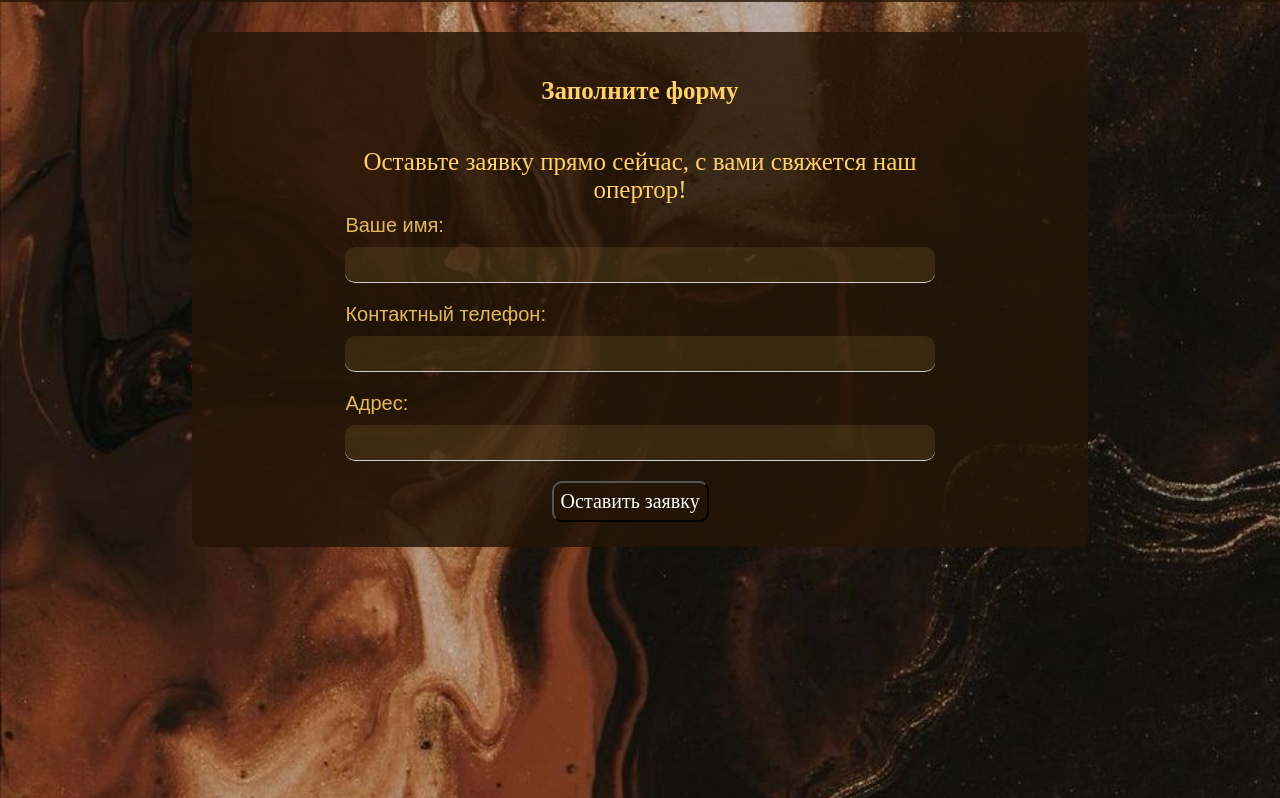
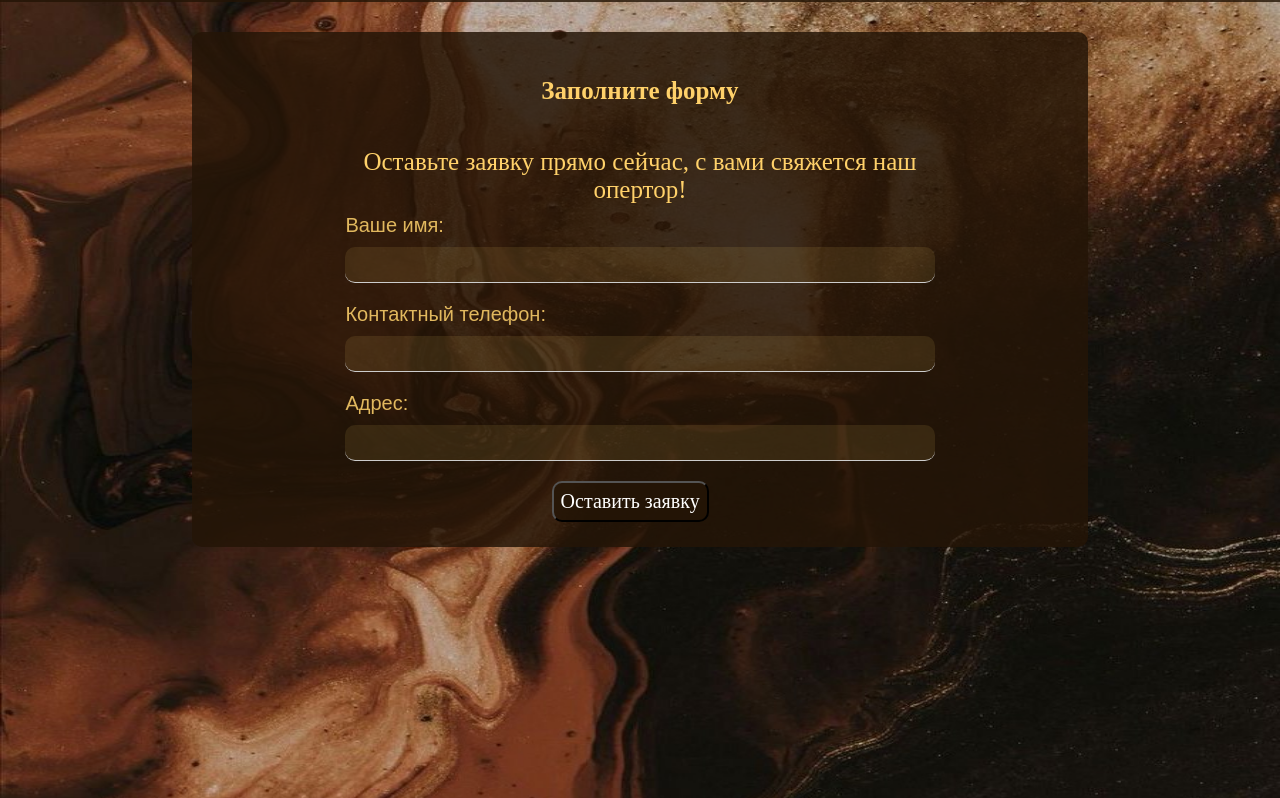
Before and after one commit to Oksana77-f/coffee.github.io, a plain HTML site: page reserv3.html in a window 1280 px wide. Shown: the part 68-866 px from the top of the page. Drawn offline with Linux system fonts and the light colour scheme.

Commit message:
Update style4.css

```diff
--- a/style4.css
+++ b/style4.css
@@ -10,10 +10,9 @@
 body {
     opacity: 1;
     background-position: center;
-    background-size: cover;
-    background-repeat: repeat;
+    background-size: 100% 100%;
+    background-repeat: no-repeat;
     background-image: url(pppp.jpg);
-    opacity: 1;
 }
 body::before {
     content: "";
```
